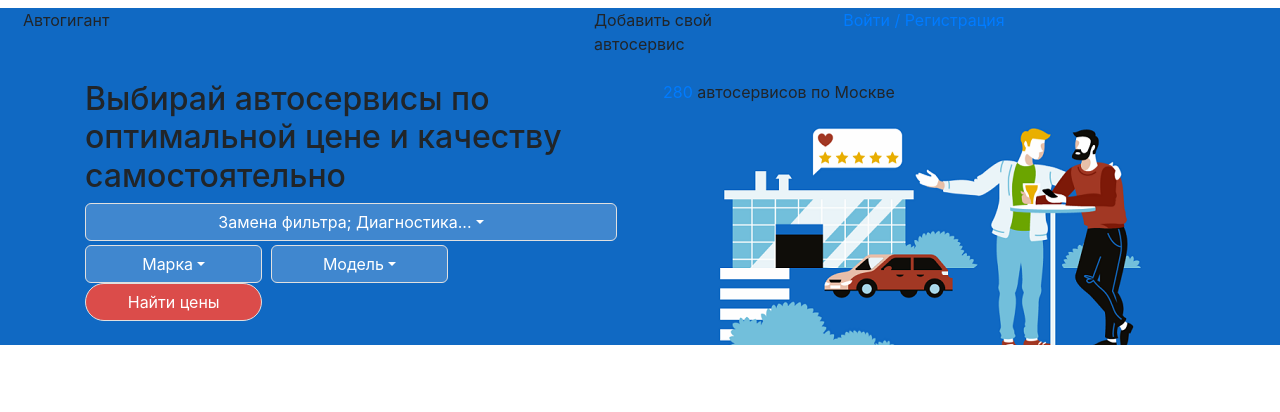
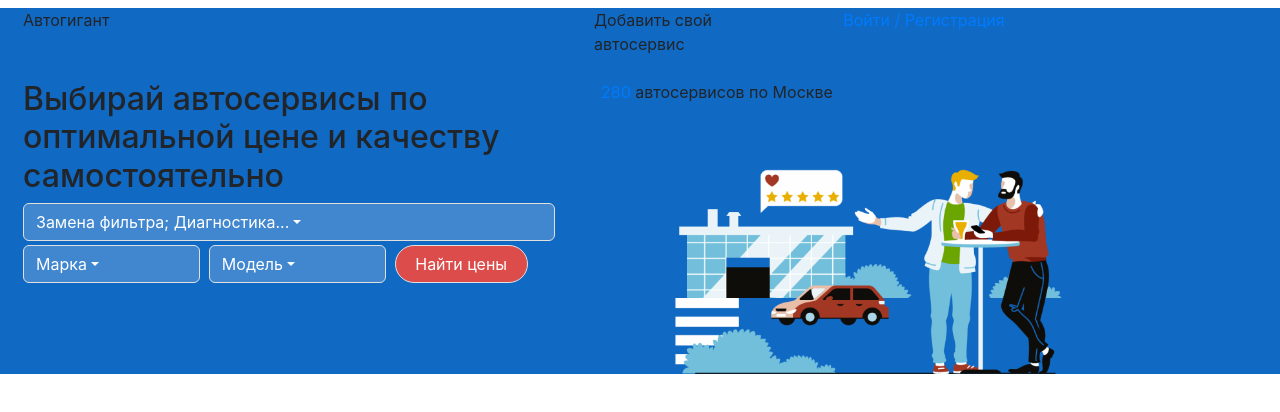
Before and after one commit to SergeyShashin/autogigant, a website: page index.html in a window 1280 px wide. Drawn offline with nearby package versions, Linux system fonts and the light colour scheme.

Commit message:
botstrap save 26/07/2019

```diff
--- a/index.html
+++ b/index.html
@@ -14,7 +14,7 @@
 <body>
     <div class="header-main">
 
-        <div class="container ml-2 mr-2 mt-2 justify-content-between">
+        <div class="container mx-2 mt-2 justify-content-between">
             <div class="row">
                 <div class="col-sm-6 col-md-6 col-lg-6 col-xl-6">
                     Автогигант
@@ -31,22 +31,23 @@
             </div>
         </div>
 
-        <div class="container mt-4">
+        <div class="container mt-4 mx-2">
             <div class="row">
                 <div class="col-sm col-md col-lg col-xl mr-3 mb-4">
                     <h2>Выбирай автосервисы по оптимальной цене и качеству самостоятельно</h2>
-                    <button class="btn btn-outline-secondary dropdown-toggle col-sm col-md col-lg col-xl-12 mb-1" type="button" data-toggle="dropdown"
+                    <button class="btn btn-outline-secondary dropdown-toggle col-sm col-md col-lg col-xl-12 mb-1 text-left" type="button" data-toggle="dropdown"
                         aria-haspopup="true" aria-expanded="false">Замена фильтра;
                         Диагностика...</button>
-                    <button class="btn btn-outline-secondary dropdown-toggle col-sm col-md col-lg-4 col-xl-4" type="button" data-toggle="dropdown"
+                    <button class="btn btn-outline-secondary dropdown-toggle col-sm col-md col-lg-4 col-xl-4 text-left" type="button" data-toggle="dropdown"
                         aria-haspopup="true" aria-expanded="false">Марка</button>
-                    <button class="btn btn-outline-secondary dropdown-toggle col-sm col-md col-lg-4 col-xl-4 ml-1 mr-1" type="button" data-toggle="dropdown"
+                    <button class="btn btn-outline-secondary dropdown-toggle col-sm col-md col-lg-4 col-xl-4 mx-1 text-left" type="button" data-toggle="dropdown"
                         aria-haspopup="true" aria-expanded="false">Модель</button>
-                    <button class="btn btn-outline-secondary col-sm col-md col-lg-4 col-xl-4 btn-find-price" type="button">Найти цены</button>
+                    <button class="btn btn-outline-secondary col-sm col-md col-lg col-xl-3 btn-find-price" type="button">Найти цены</button>
                 </div>
 
-                <div class="col-sm col-md col-lg col-xl backgroundTwoMan">
+                <div class="col-sm col-md col-lg col-xl ">
                     <p><a href="#"> 280</a> автосервисов по Москве</p>
+                    <img src="/img/87e37e53039383.png" alt="" class="card-img">
                 </div>
 
             </div>
--- a/scss/_header-main.scss
+++ b/scss/_header-main.scss
@@ -1,9 +1,5 @@
 .header-main {
     background: $background-headerMain-1069c3;
-
-    .backgroundTwoMan {
-        background: url(/img/87e37e53039383for600.png) center;
-    }
 
     .btn-outline-secondary {
         background: $background-btnDropdown-headerMain-4087cf;
```
